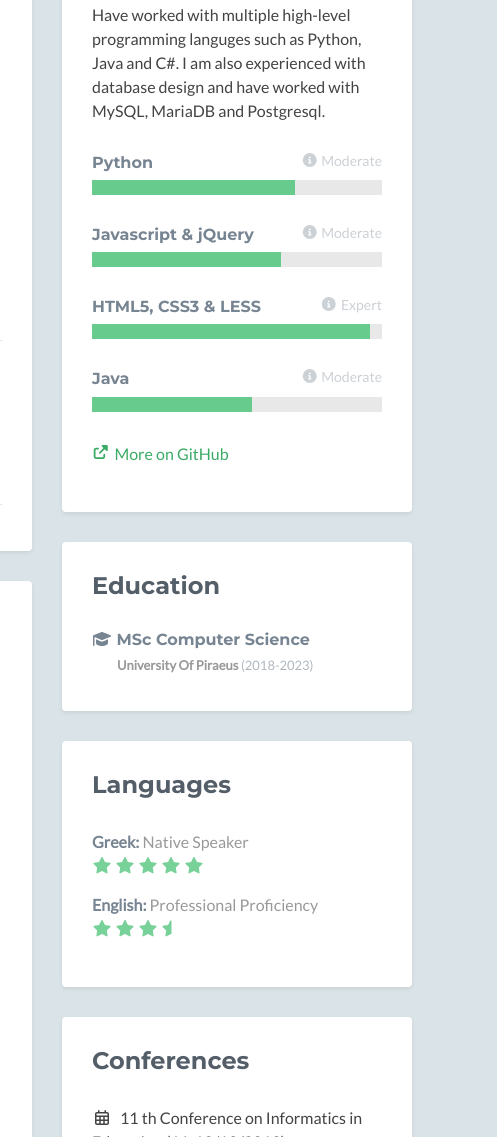
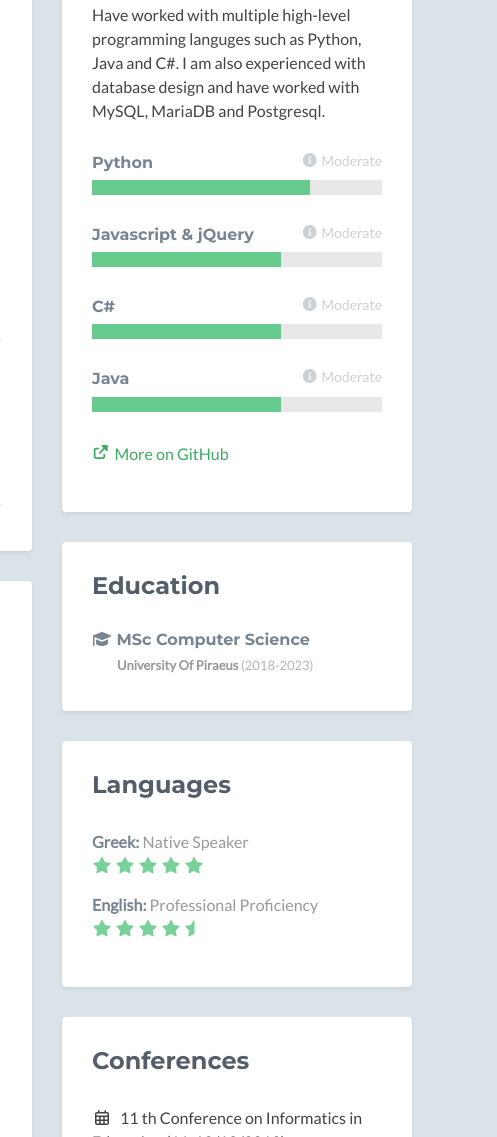
Before and after one commit to theohrlp/theohrlp.github.io, a plain HTML site: page index.html in a window 1280 px wide. Shown: the part 588-1725 px from the top of the page, 783-1280 px from the left. Drawn offline with Linux system fonts and the light colour scheme; no server answers.

```diff
--- a/index.html
+++ b/index.html
@@ -132,7 +132,7 @@
                                 <div class="item">
                                     <h3 class="level-title">Python<span class="level-label" data-toggle="tooltip" data-placement="left" data-animation="true" title=""><i class="fas fa-info-circle"></i>Moderate</span></h3>
                                     <div class="level-bar">
-                                        <div class="level-bar-inner" data-level="70%">
+                                        <div class="level-bar-inner" data-level="75%">
                                         </div>
                                     </div><!--//level-bar-->
                                 </div><!--//item-->
@@ -146,9 +146,9 @@
                                 </div><!--//item-->
 
                                 <div class="item">
-                                    <h3 class="level-title">HTML5, CSS3 &amp; LESS<span class="level-label" data-toggle="tooltip" data-placement="left" data-animation="true" title=""><i class="fas fa-info-circle"></i>Expert</span></h3>
+                                    <h3 class="level-title">C#<span class="level-label" data-toggle="tooltip" data-placement="left" data-animation="true" title=""><i class="fas fa-info-circle"></i>Moderate</span></h3>
                                     <div class="level-bar">
-                                        <div class="level-bar-inner" data-level="96%">
+                                        <div class="level-bar-inner" data-level="65%">
                                         </div>
                                     </div><!--//level-bar-->
                                 </div><!--//item-->
@@ -156,7 +156,7 @@
                                 <div class="item">
                                     <h3 class="level-title">Java<span class="level-label" data-toggle="tooltip" data-placement="left" data-animation="true" title=""><i class="fas fa-info-circle"></i>Moderate</span></h3>
                                     <div class="level-bar">
-                                        <div class="level-bar-inner" data-level="55%">
+                                        <div class="level-bar-inner" data-level="65%">
                                         </div>
                                     </div><!--//level-bar-->
                                 </div><!--//item-->
@@ -190,7 +190,7 @@
                                 </li><!--//item-->
                                 <li class="item">
                                     <span class="title"><strong>English:</strong></span>
-                                    <span class="level">Professional Proficiency <br class="visible-sm visible-xs"/><i class="fas fa-star"></i> <i class="fas fa-star"></i> <i class="fas fa-star"></i> <i class="fas fa-star-half"></i></span>
+                                    <span class="level">Professional Proficiency <br class="visible-sm visible-xs"/><i class="fas fa-star"></i> <i class="fas fa-star"></i> <i class="fas fa-star"></i> <i class="fas fa-star"></i> <i class="fas fa-star-half"></i></span>
                                 </li><!--//item-->
                             </ul>
                         </div><!--//content-->
```
